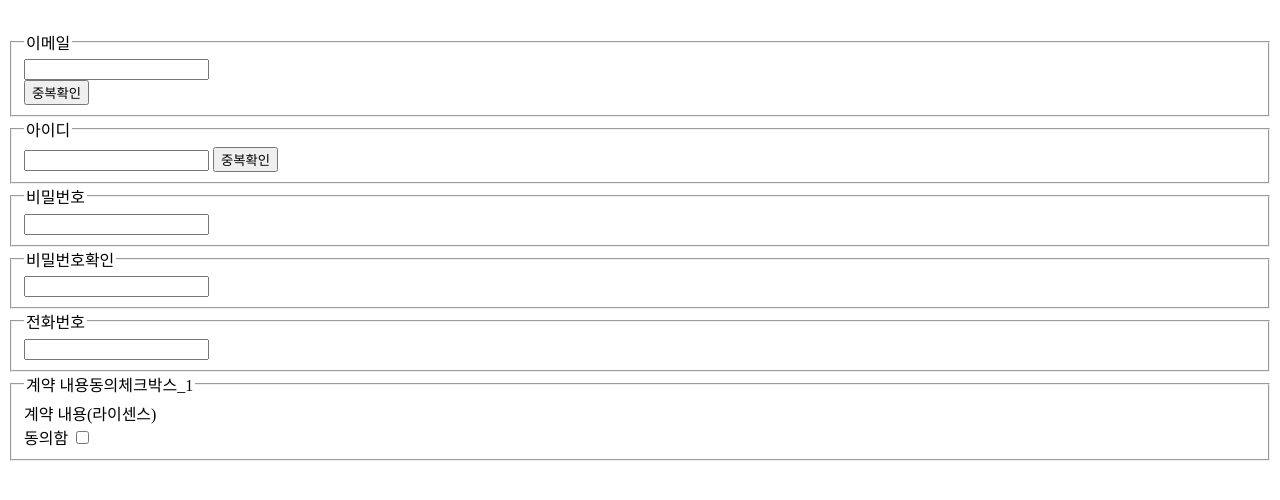
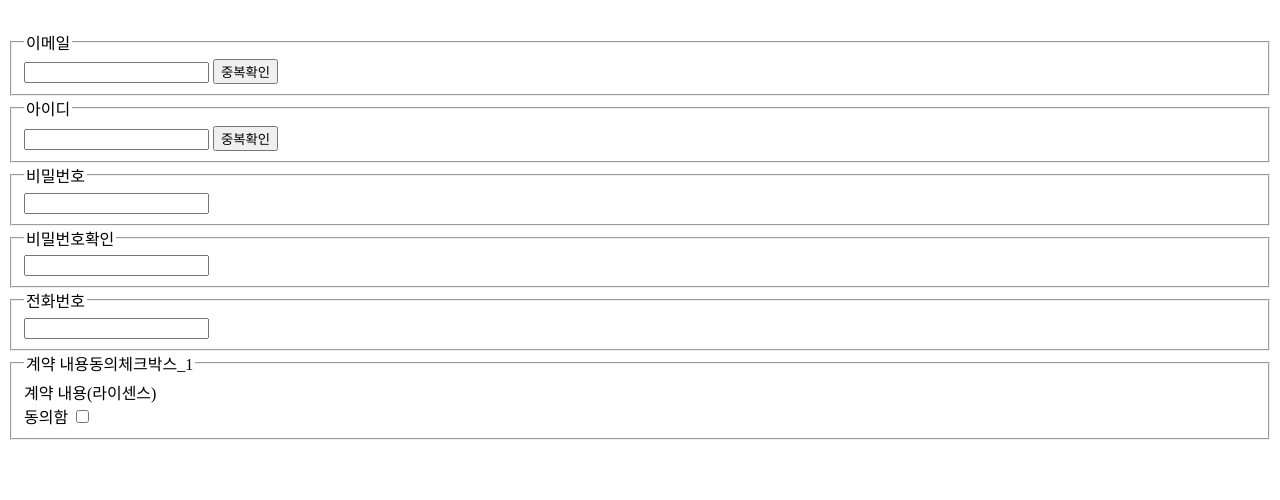
Before and after one commit to swjuno/DAM1, a plain HTML site: page restrationpage.html in a window 1280 px wide. Shown: the part 236-736 px from the top of the page. Drawn offline with Linux system fonts and the light colour scheme.

```diff
--- a/restrationpage.html
+++ b/restrationpage.html
@@ -19,7 +19,7 @@
         <nav>
             <fieldset>
                 <legend>이메일</legend>
-                <input type="text" name="email"> <br>
+                <input type="text" name="email">
                 <!-- 추후 자바스크립트로 이메일 정규식 추가 예정-->
                 <input type="button" value="중복확인" name="overlapcheck_email">
             </fieldset>
```
